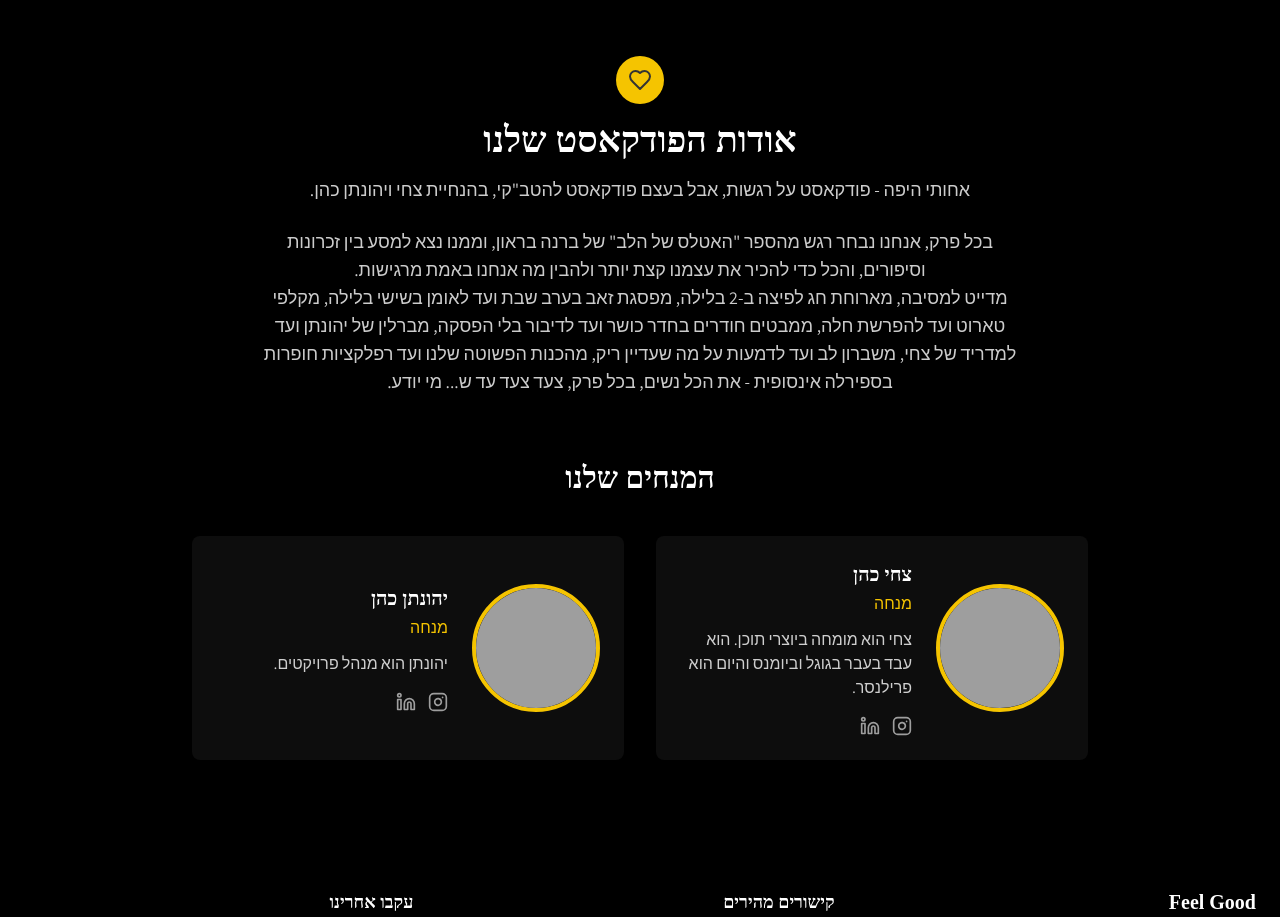
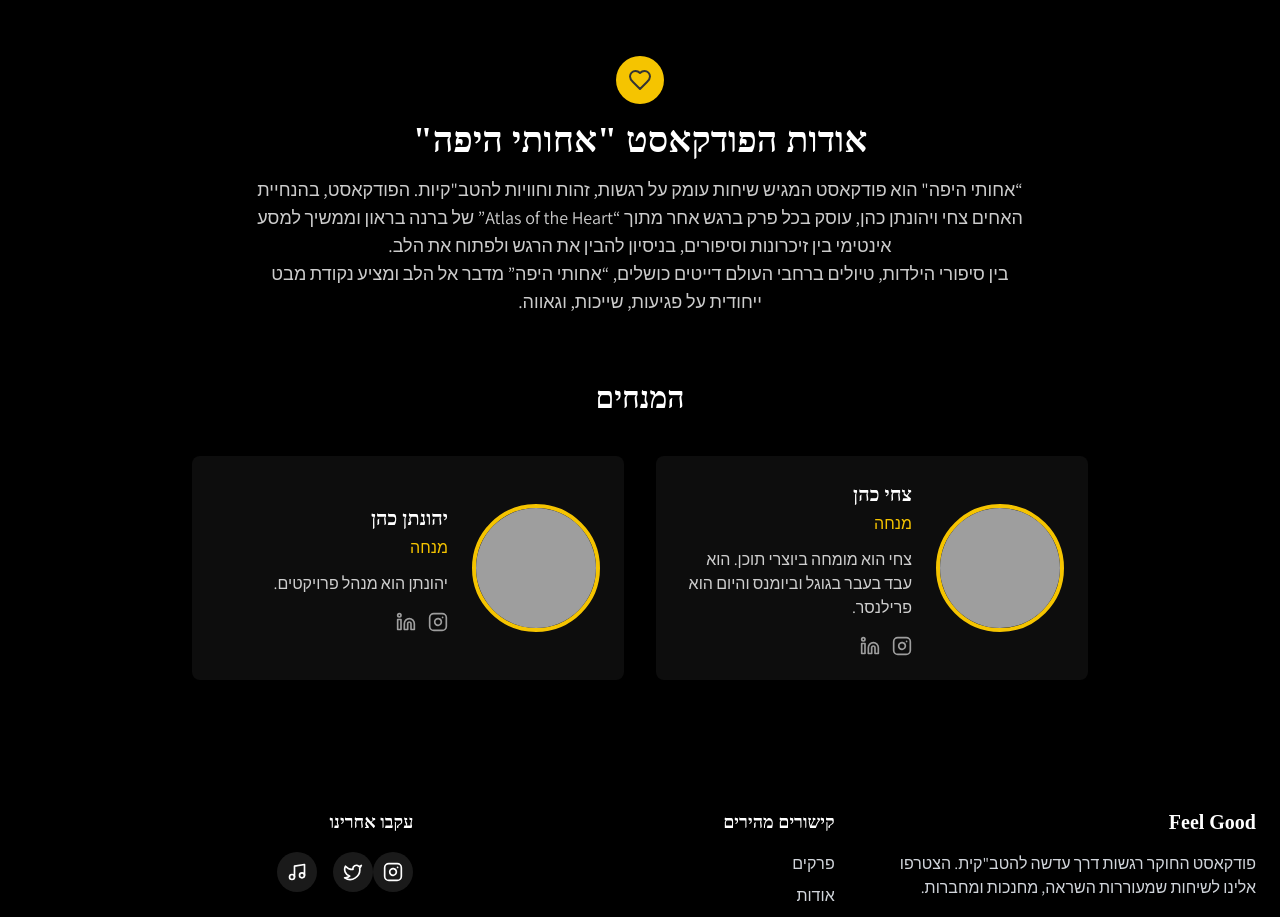
Before and after one commit to achotihayafa/website, a React (Vite) app: page / in a window 1280 px wide. Shown: the part 3560-4477 px from the top of the page. Built offline with nearby package versions, Linux system fonts and the light colour scheme; grey boxes are pictures that could not be loaded; a web font is replaced by a local one.

Commit message:
Update AboutSection.tsx

```diff
--- a/src/components/AboutSection.tsx
+++ b/src/components/AboutSection.tsx
@@ -34,19 +34,17 @@ const AboutSection = () => {
           <div className="w-12 h-12 rounded-full bg-podcast-yellow flex items-center justify-center mx-auto mb-4">
             <Heart className="text-podcast-darkgray" size={24} />
           </div>
-          <h2 className="text-3xl md:text-4xl font-bold mb-4">אודות הפודקאסט שלנו</h2>
-          <p className="text-lg text-white/80 mb-6">
-            אחותי היפה - פודקאסט על רגשות, אבל בעצם פודקאסט להטב"קי, בהנחיית צחי ויהונתן כהן.
+          <h2 className="text-3xl md:text-4xl font-bold mb-4">אודות הפודקאסט "אחותי היפה"</h2>
+
+          <p className="text-lg text-white/80">
+            “אחותי היפה" הוא פודקאסט המגיש שיחות עומק על רגשות, זהות וחוויות להטב"קיות. הפודקאסט, בהנחיית האחים צחי ויהונתן כהן, עוסק בכל פרק ברגש אחר מתוך “Atlas of the Heart” של ברנה בראון וממשיך למסע אינטימי בין זיכרונות וסיפורים, בניסיון להבין את הרגש ולפתוח את הלב.
           </p>
           <p className="text-lg text-white/80">
-            בכל פרק, אנחנו נבחר רגש מהספר "האטלס של הלב" של ברנה בראון, וממנו נצא למסע בין זכרונות וסיפורים, והכל כדי להכיר את עצמנו קצת יותר ולהבין מה אנחנו באמת מרגישות.
-          </p>
-          <p className="text-lg text-white/80">
-            מדייט למסיבה, מארוחת חג לפיצה ב-2 בלילה, מפסגת זאב בערב שבת ועד לאומן בשישי בלילה, מקלפי טארוט ועד להפרשת חלה, ממבטים חודרים בחדר כושר ועד לדיבור בלי הפסקה, מברלין של יהונתן ועד למדריד של צחי, משברון לב ועד לדמעות על מה שעדיין ריק, מהכנות הפשוטה שלנו ועד רפלקציות חופרות בספירלה אינסופית - את הכל נשים, בכל פרק, צעד צעד עד ש... מי יודע.
+            בין סיפורי הילדות, טיולים ברחבי העולם דייטים כושלים, “אחותי היפה” מדבר אל הלב ומציע נקודת מבט ייחודית על פגיעות, שייכות, וגאווה.
           </p>
         </div>
 
-        <h3 className="text-2xl md:text-3xl font-bold mb-10 text-center">המנחים שלנו</h3>
+        <h3 className="text-2xl md:text-3xl font-bold mb-10 text-center">המנחים</h3>
 
         <div className="grid grid-cols-1 md:grid-cols-2 gap-8 max-w-4xl mx-auto">
           {hosts.map((host, index) => (
```
